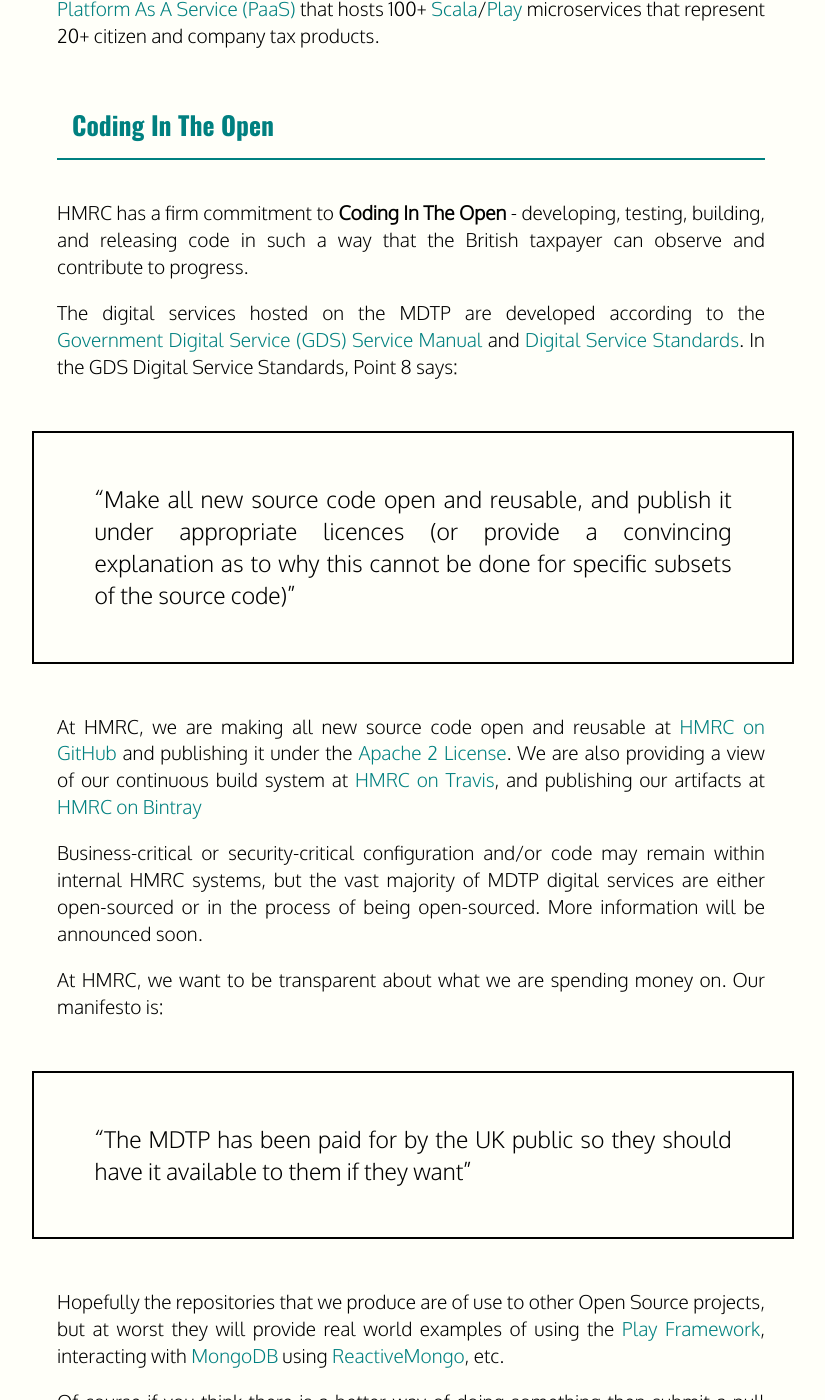
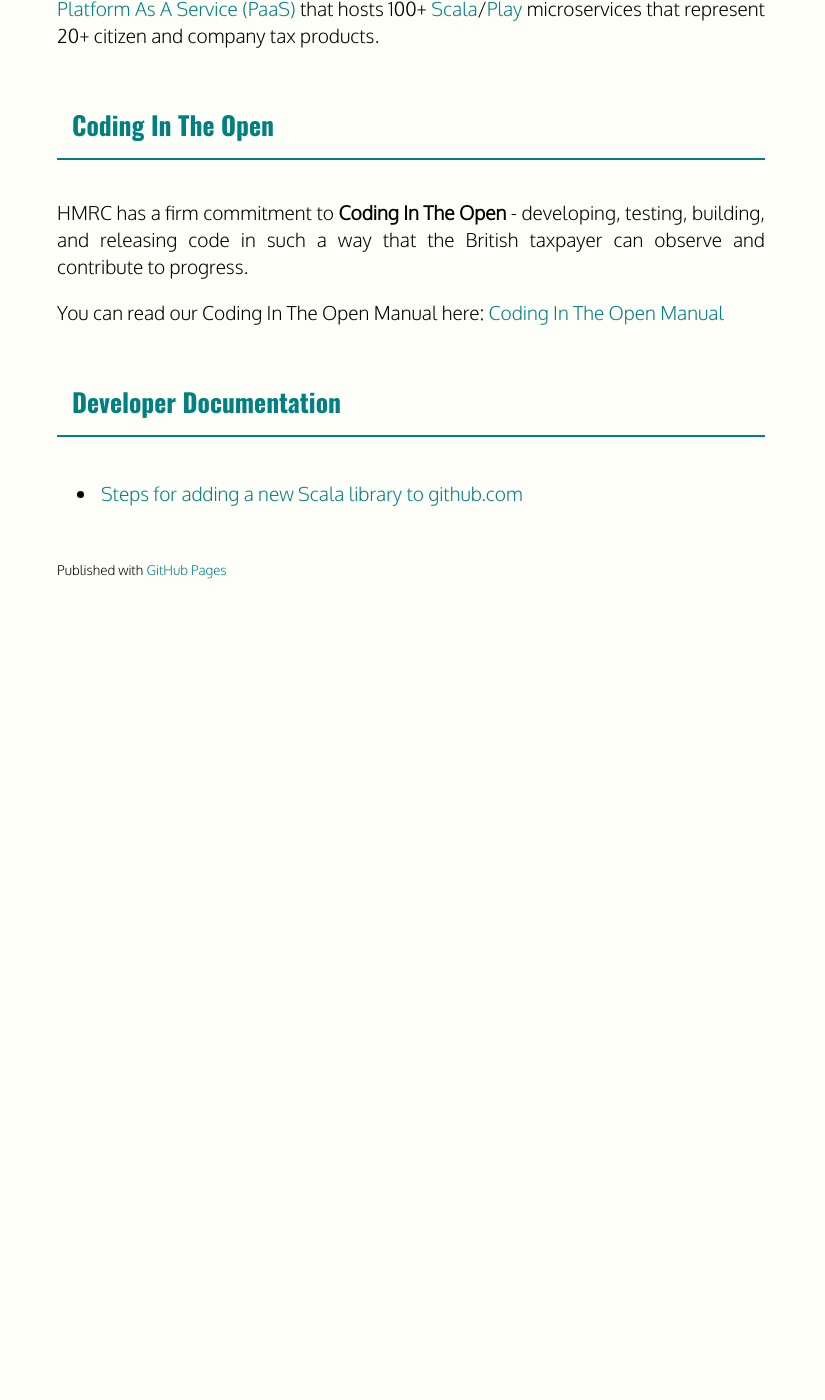
Before and after one commit to hmrc/hmrc.github.io, a Jekyll site: the page built from index.md, in a window 1280 px wide and 1400 px high, scrolled down 627 px. Shown: the whole window, without its empty margins (229-1054 px from the left). Built offline with Jekyll 4.4.1, drawn with Linux system fonts in a browser that asks for light colours; after the commit the page ends 1257 px from its top, so only the background shows below that; some of the changed text lies outside the part shown.

Commit message:
MDTP-110 Source code in ththe open

```diff
--- a/index.md
+++ b/index.md
@@ -13,21 +13,7 @@
 
 HMRC has a firm commitment to **Coding In The Open** - developing, testing, building, and releasing code in such a way that the British taxpayer can observe and contribute to progress.
 
-The digital services hosted on the MDTP are developed according to the [Government Digital Service (GDS)](https://gds.blog.gov.uk/about/) [Service Manual](https://www.gov.uk/service-manual) and [Digital Service Standards](https://www.gov.uk/service-manual/digital-by-default). In the GDS Digital Service Standards, Point 8 says:
-
-> "Make all new source code open and reusable, and publish it under appropriate licences (or provide a convincing explanation as to why this cannot be done for specific subsets of the source code)"
-
-At HMRC, we are making all new source code open and reusable at [HMRC on GitHub](https://www.github.com/hmrc) and publishing it under the [Apache 2 License](https://www.apache.org/licenses/LICENSE-2.0). We are also providing a view of our continuous build system at [HMRC on Travis](https://travis-ci.org/hmrc/), and publishing our artifacts at [HMRC on Bintray](https://www.bintray.com/hmrc)
-
-Business-critical or security-critical configuration and/or code may remain within internal HMRC systems, but the vast majority of MDTP digital services are either open-sourced or in the process of being open-sourced. More information will be announced soon.
-
-At HMRC, we want to be transparent about what we are spending money on. Our manifesto is:
-
-> "The MDTP has been paid for by the UK public so they should have it available to them if they want"
-
-Hopefully the repositories that we produce are of use to other Open Source projects, but at worst they will provide real world examples of using the [Play Framework](https://playframework.com/), interacting with [MongoDB](https://www.mongodb.org/) using [ReactiveMongo](http://reactivemongo.org/), etc.
-
-Of course if you think there is a better way of doing something then submit a pull request or raise an issue - but don't send a letter, we are [Digital By Default](https://www.gov.uk/service-manual/start) after all!
+You can read our Coding In The Open Manual here: [Coding In The Open Manual](/coding-in-the-open-manual.html)
 
 ## Developer Documentation
 
```
Also changed, not shown: images/building-in-the-open.png (added).
